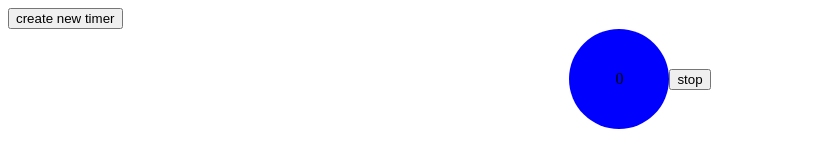
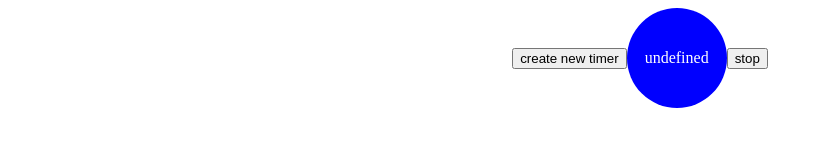
Before and after one commit to Dmytro1998/for-tasks, a website: page index.html in a window 1280 px wide. Both pictures are taken after a click on the button "create new timer". Shown: the whole page, without its empty margins (0-823 px from the left). Drawn offline with Linux system fonts and the light colour scheme.

Commit message:
to check

```diff
--- a/index.html
+++ b/index.html
@@ -9,7 +9,7 @@
   </head>
 
   <body>
-    <button class="createNewTimer">create new timer</button>
+    <button id="createNewTimer">create new timer</button>
     <div class="main"></div>
 
     <script src="main.js"></script>
--- a/main.css
+++ b/main.css
@@ -19,4 +19,11 @@
   justify-content: center;
   align-items: center;
   font: 50px;
+  color: white;
 }
+
+body {
+  display: flex;
+  align-items: center;
+  justify-content: center;
+}
--- a/main.js
+++ b/main.js
@@ -1,7 +1,6 @@
 
 
 
-let main = document.querySelector('.main')
 class CountdownTimer {
  static main = document.querySelector('.main');
 
@@ -12,14 +11,15 @@ class CountdownTimer {
     }
     addToTheDOM(){
 
+
         let timers = document.createElement('div');
         timers.setAttribute('class', 'timer')
 
         timers.innerText = this.time
-        main.appendChild(timers);
+        CountdownTimer.main.appendChild(timers);
        let stopBtn = document.createElement('button')
        stopBtn.setAttribute('class', 'stopButton');
-       main.appendChild(stopBtn);
+       CountdownTimer.main.appendChild(stopBtn);
        stopBtn.textContent = "stop";
        stopBtn.addEventListener("click", timer.stop)
 
@@ -40,6 +40,11 @@ class CountdownTimer {
 
     }stop(){
         clearInterval(timerstart)
+        let stop = document.querySelector(".stopButton");
+        stop.innerHTML = "contine"
+       stop.setAttribute()
+
+
 
     }
 
@@ -50,21 +55,12 @@ class CountdownTimer {
 }
 
 
+ let timer = new CountdownTimer(35);
 
+let createNewTimer = document.getElementById('createNewTimer');
+createNewTimer.addEventListener('click',timer.addToTheDOM)
 
-
-
-
-
-
-let timer = new CountdownTimer(5);
-
-// let createBtn = document.querySelector(".createNewTimer");
-// createBtn.addEventListener('click', timer.addToTheDOM())
-
-timer.addToTheDOM();
-
-
+// timer.addToTheDOM();
 
 let timerstart = setInterval(function(){
 timer.start()
```
